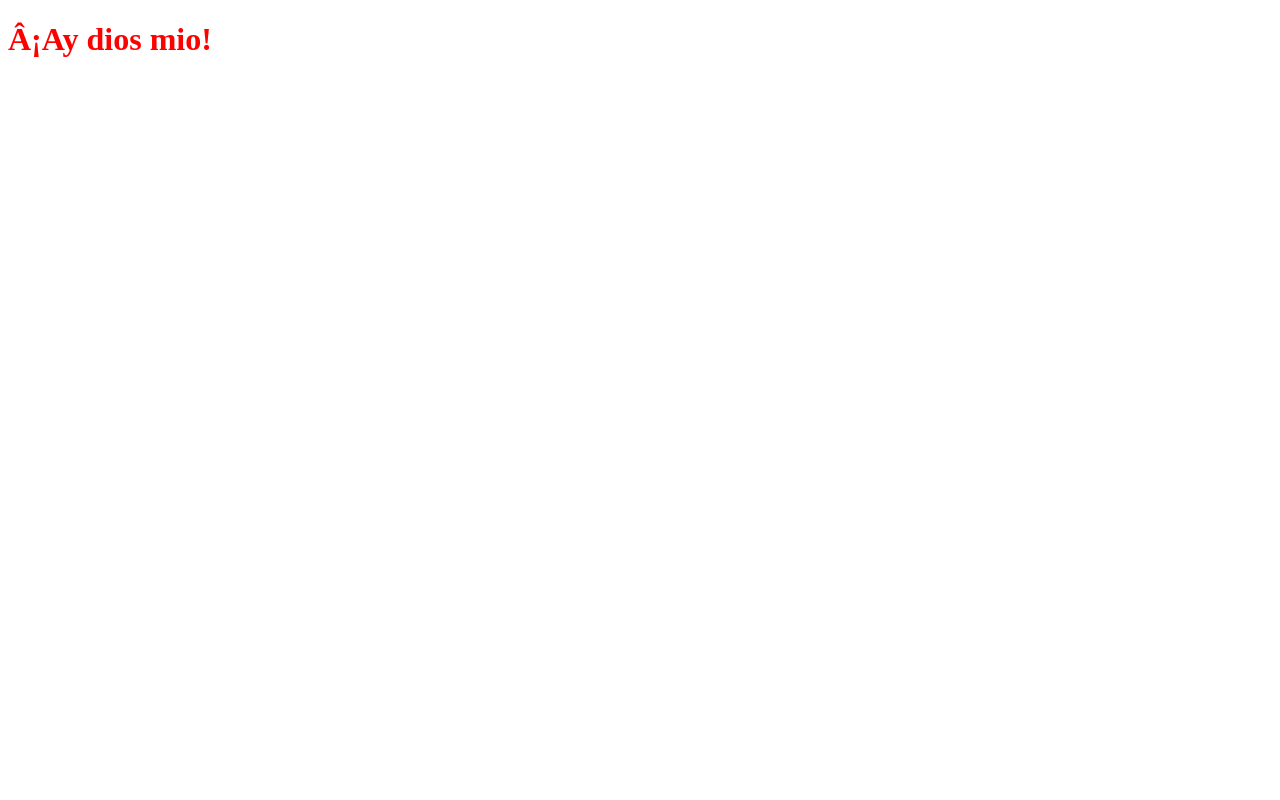
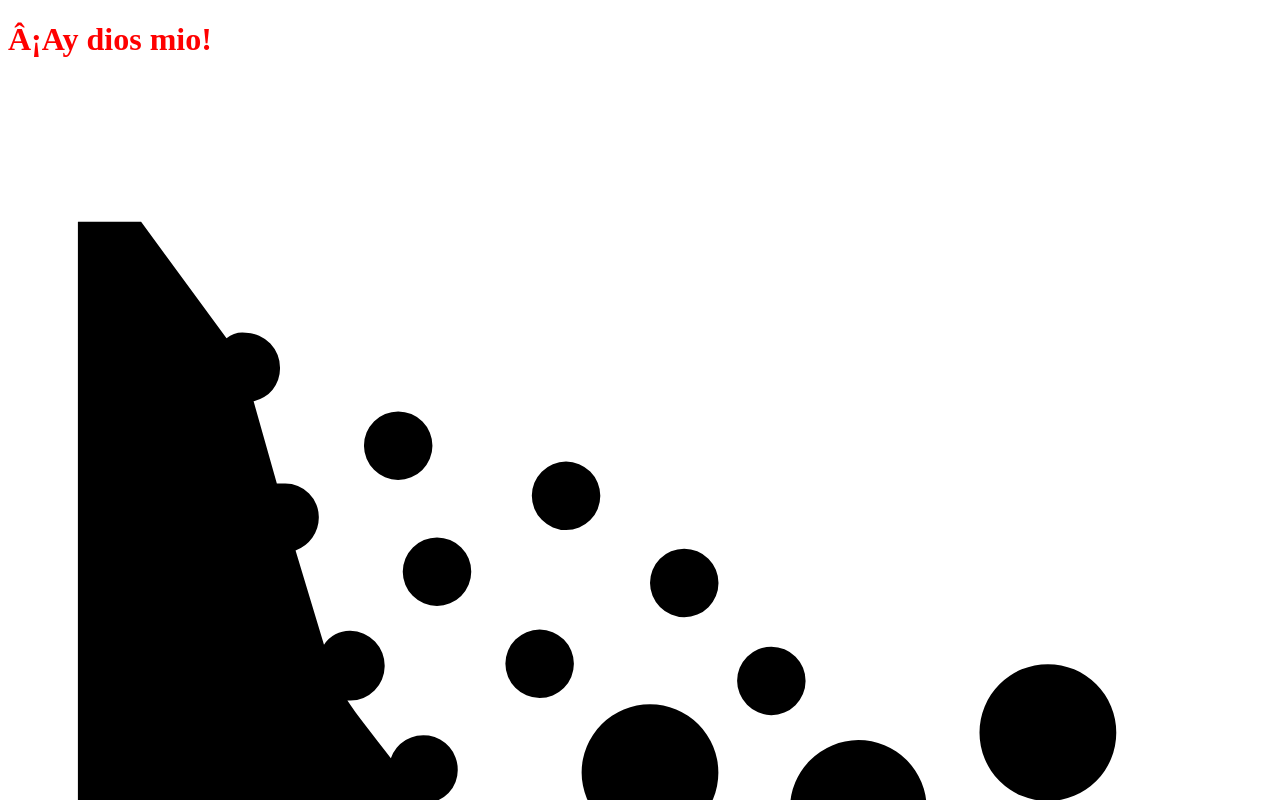
Before and after one commit to Beanttt/troncal-clase-2, a plain HTML site: page index.html in a window 1280 px wide. Shown: the top 800 px of the page. Drawn offline with Linux system fonts and the light colour scheme.

Commit message:
Update index.html

```diff
--- a/index.html
+++ b/index.html
@@ -8,5 +8,10 @@
   </head>
   <body>
     <h1>¡Ay dios mio!</h1>
+
+    <svg xmlns="http://www.w3.org/2000/svg" viewBox="0 0 100 100">
+<title>49_Landslide_v15</title>
+<path d="M85.72,82.81v10.7H5.53V11.22h5l6.76,9.22A2,2,0,0,1,18.81,20a2.76,2.76,0,0,1,2.71,2.83,2.64,2.64,0,0,1-2.09,2.59l1.84,6.51h.62a2.65,2.65,0,0,1,2.7,2.71,2.77,2.77,0,0,1-1.84,2.58L25,44.68a2.41,2.41,0,0,1,2.09-1.11,2.76,2.76,0,0,1,2.71,2.83,2.73,2.73,0,0,1-2.71,2.7h-.24c.73,1.11,2,2.71,3.44,4.56a2.72,2.72,0,0,1,5.29.86A2.62,2.62,0,0,1,33,57.22c.61.86,1.23,1.6,1.84,2.34a5.6,5.6,0,0,1,4.31-2.09,5.46,5.46,0,0,1,5.41,5.41,5.54,5.54,0,0,1-2.83,4.8,16.41,16.41,0,0,0,3.69,3.07,4.28,4.28,0,0,1-.12-1.23,5.41,5.41,0,1,1,9.47,3.69h4.06a2.24,2.24,0,0,1-.13-1,5.38,5.38,0,0,1,5.41-5.41,5.3,5.3,0,0,1,5.42,5.41,5.6,5.6,0,0,1-.62,2.46c1.48.49,3.08,1,4.68,1.6a8.87,8.87,0,0,1-.86-4.06,10.82,10.82,0,1,1,13,10.58ZM28.16,28.93a2.71,2.71,0,1,1,2.7,2.71A2.73,2.73,0,0,1,28.16,28.93Zm5.78,7.26a2.71,2.71,0,1,1-2.71,2.7A2.73,2.73,0,0,1,33.94,36.19Zm5.41,10a2.71,2.71,0,1,1,2.71,2.71A2.73,2.73,0,0,1,39.35,46.15Zm2.09-13.28a2.71,2.71,0,1,1,2.71,2.7A2.73,2.73,0,0,1,41.44,32.87Zm3.94,21.89a5.41,5.41,0,1,1,5.41,5.41A5.46,5.46,0,0,1,45.38,54.76Zm5.41-15a2.71,2.71,0,1,1,2.71,2.7A2.73,2.73,0,0,1,50.79,39.76Zm6.89,7.74a2.71,2.71,0,1,1,2.7,2.71A2.75,2.75,0,0,1,57.68,47.5Zm4.18,10.09a5.46,5.46,0,0,1,5.41-5.41,5.41,5.41,0,1,1,0,10.82A5.46,5.46,0,0,1,61.86,57.59Zm15-6a5.41,5.41,0,1,1,10.82,0,5.41,5.41,0,1,1-10.82,0Z"></path>
+</svg>
   </body>
 </html>
```
